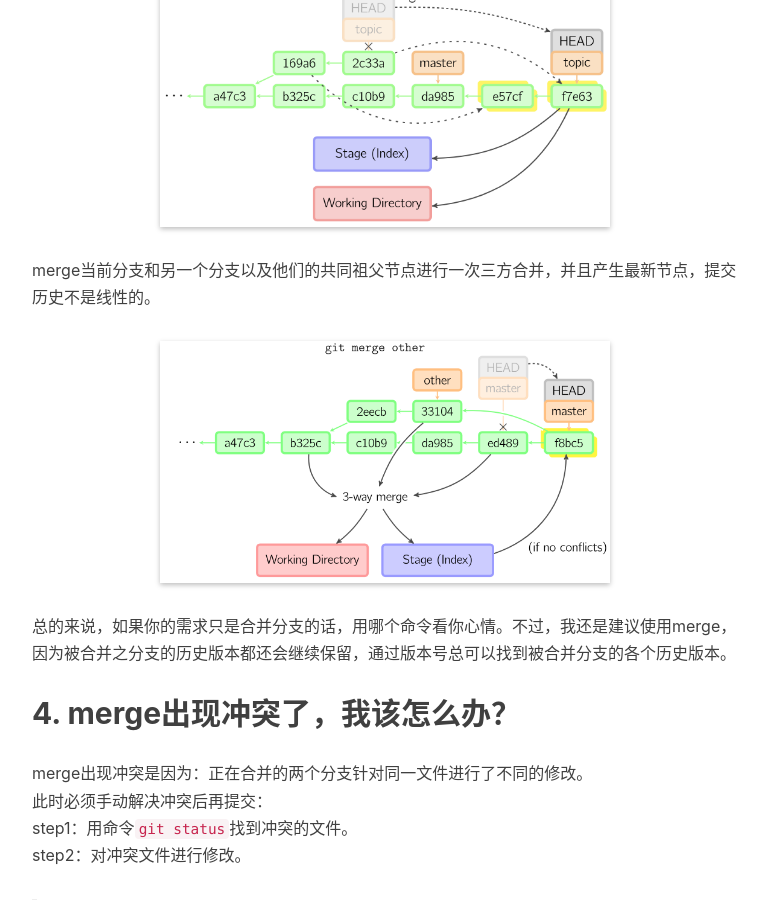
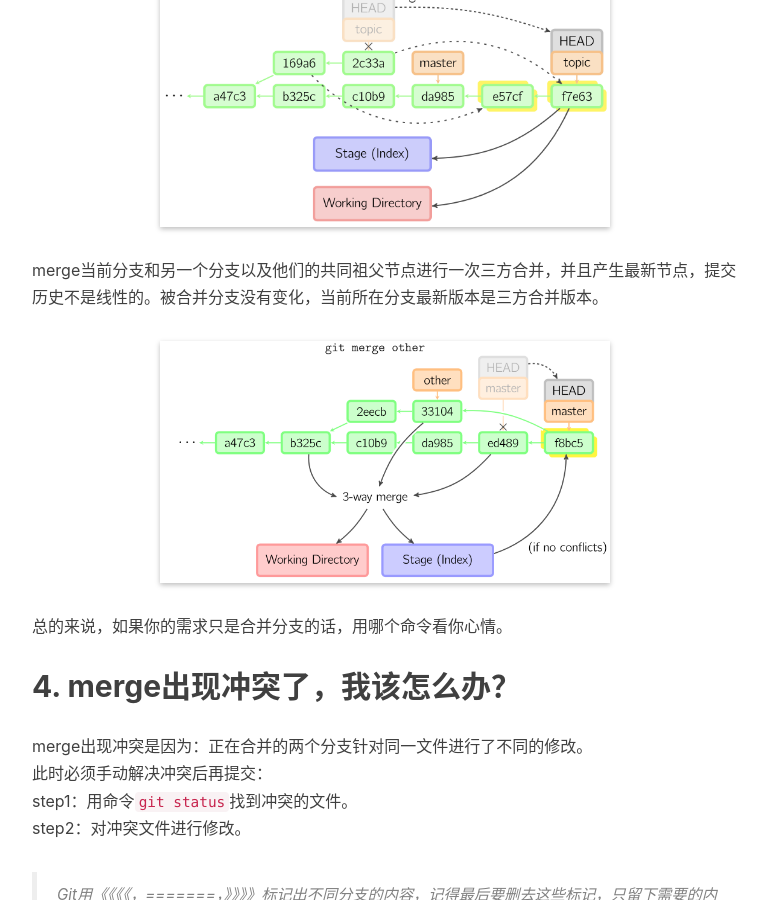
Before and after one commit to leeyixuan/leeyixuan.github.io, a Jekyll site: the page built from _posts/2018-04-22-git.markdown, in a window 1280 px wide and 900 px high, scrolled down 1588 px. Shown: the whole window, without its empty margins (233-1000 px from the left). Built offline with Jekyll 4.4.1, drawn with Linux system fonts in a browser that asks for light colours; nearby versions of some CDN libraries; comment, search, counter and statistics services are not loaded; some of the changed text lies outside the part shown.

Commit message:
测试stash

```diff
--- a/_posts/2018-04-22-git.markdown
+++ b/_posts/2018-04-22-git.markdown
@@ -17,7 +17,7 @@
 ## 1. 为什么所有人都建议我在push之前要pull一次？
 这是为了避免push出现冲突的问题。
 举个例子:
-A和同时修改文件，原始版本号为a。
+A和B同时修改文件，原始版本号为a。
 A对文件的第一行进行了修改，版本号从a->b，并提交到git中，.git记录了文件的版本号变更。
 B也对文件的第一行进行了修改，版本从a->c，提交到git时，提示了错误，这是因为在提交之前检测到版本号已经不是a而是b了。此时，B需要将文件pull一遍（重新拉取一遍git上最新版的文件，进行合并处理），之后再push。
 
@@ -38,11 +38,11 @@
 
 <img class="shadow" width="450" src="/img/post/rebase.png" />
 
-merge当前分支和另一个分支以及他们的共同祖父节点进行一次三方合并，并且产生最新节点，提交历史不是线性的。
+merge当前分支和另一个分支以及他们的共同祖父节点进行一次三方合并，并且产生最新节点，提交历史不是线性的。被合并分支没有变化，当前所在分支最新版本是三方合并版本。
 
 <img class="shadow" width="450" src="/img/post/merge.png" />
 
-总的来说，如果你的需求只是合并分支的话，用哪个命令看你心情。不过，我还是建议使用merge，因为被合并之分支的历史版本都还会继续保留，通过版本号总可以找到被合并分支的各个历史版本。
+总的来说，如果你的需求只是合并分支的话，用哪个命令看你心情。
 ## 4. merge出现冲突了，我该怎么办？
 merge出现冲突是因为：正在合并的两个分支针对同一文件进行了不同的修改。
 此时必须手动解决冲突后再提交：
```
Also changed, not shown: other parts of _posts/2018-04-22-git.markdown (+6 -0 lines).
